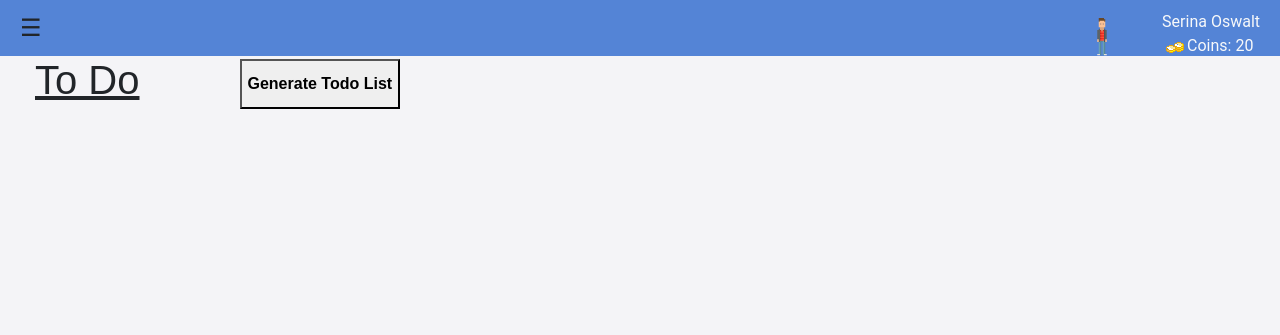
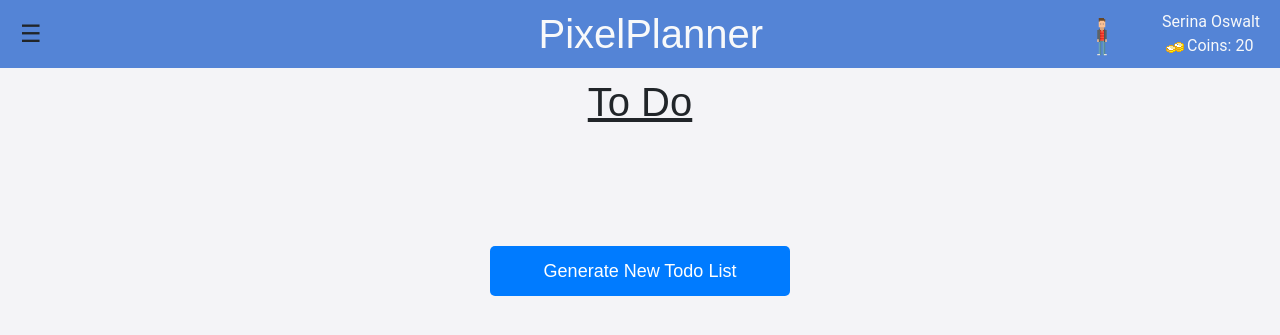
Before and after one commit to Mkidwai1/ITSC-3155-Semester-long-project, a Flask app: page /todo in a window 1280 px wide. Shown: the top 335 px of the page. Run offline with Flask 3, Linux system fonts and the light colour scheme; a user stored in the database is signed in.

Commit message:
CSS added to todolist

```diff
--- a/static/css/styles.css
+++ b/static/css/styles.css
@@ -722,26 +722,63 @@
 
 
 /*To-do List CSS*/
+.todoPageContent{
+    display: flex;
+    flex-direction: column;
+    align-items: center;
+}
+
 .todoHeader{
-    display: flex;
-    flex-direction: row;
-    align-items: center;
-    gap: 100px;
-    margin-left: 35px;
+    margin-bottom: 20px;
+    margin-top: 10px;
     text-decoration: underline;
+    font-family: Arial, sans-serif;
+}
+
+.todoList{
+    margin-bottom: 100px;
 }
 
 .todoItem{
     display: flex;
     flex-direction: row;
+    align-items: center;
+    font-size: larger;
+    font-family: Arial, sans-serif;
+    margin-bottom:2px;
 }
 
-.finished{
+.checkButton{
     margin-right:10px;
     height: 50px;
     font-weight: bold;
     font-size: medium;
+    width:50px;
+    background-color: white;
 }
+
+.checkButton:hover{
+    background-color: gainsboro;
+}
+
+ .fa-solid{
+    color:#28a745;
+    font-size: xx-large;
+ }
+
+ .newListButton{
+    width:300px;
+    height: 50px;
+    font-size: large;
+    background-color: #007bff;
+    color:white;
+    border:none;
+    border-radius: 5px;
+ }
+
+ .newListButton:hover{
+    background-color: #0056b3;
+ }
 
 /*dashboard elements*/
 .rounded {
--- a/templates/todo.html
+++ b/templates/todo.html
@@ -2,27 +2,24 @@
 <html lang="en">
 
 <head>
-  <title>Todo</title>
+    <title>To-Do List</title>
     <meta charset="utf-8">
     <meta name="viewport" content="width=device-width, initial-scale=1">
     <link rel="stylesheet" href="https://cdn.jsdelivr.net/npm/bootstrap@4.6.2/dist/css/bootstrap.min.css">
     <link rel="stylesheet" href="/static/css/styles.css">
-  <script src="https://cdn.jsdelivr.net/npm/jquery@3.6.4/dist/jquery.slim.min.js"></script>
-  <script src="https://cdn.jsdelivr.net/npm/popper.js@1.16.1/dist/umd/popper.min.js"></script>
-  <script src="https://cdn.jsdelivr.net/npm/bootstrap@4.6.2/dist/js/bootstrap.bundle.min.js"></script>
+    <link rel="stylesheet" href="https://cdnjs.cloudflare.com/ajax/libs/font-awesome/6.2.0/css/all.min.css">
 </head>
 <header>
     <div class="menu-icon" onmouseover="openNav()" onmouseout="closeNav()">&#9776;</div>
+        <h1>PixelPlanner</h1>
         <div class="profile-info">
             <img src="{{ url_for('static', filename='images/pixelAvatar.png') }}" alt="Player Avatar" class="avatar">
             <div class="player-info">
                  <span class="player-name">{{session.get('user_name', 'Guest')}}</span>
                  <span class="player-coins"><img src="{{ url_for('static', filename='images/coin.png') }}" alt="Coin">Coins: {{ user.coins }}</span>
+            </div>
+        </div>
 </header>
-<div class="todoHeader">
-    <h1>To Do</h1>
-    <a href="/generateList"><button class="finished">Generate Todo List</button></a>
-</div>
 <body>
     <div id="navbar" class="sidenav" onmouseover="openNav()" onmouseout="closeNav()">
         <a href="{{ url_for('dashboard') }}">Dashboard</a>
@@ -38,11 +35,15 @@
             <a href="{{ url_for('logout') }}">Logout</a>
         {% endif %}
     </div>
-    <ul>
+    <div class="todoPageContent">
+        <h1 class="todoHeader">To Do</h1>
+        <ul class="todoList">
             {% for assignment in assignments %}
-        <li class="todoItem"><a href="/delete/{{assignment.assignmentID}}"><button class="finished">Finished</button></a><p>{{ assignment }}</p></li>
+                <li class="todoItem"><a href="/delete/{{assignment.assignmentID}}"><button class="checkButton"><i class="fa-solid fa-check"></i></button></a><p>{{ assignment }}</p></li>
             {% endfor %}
         </ul>
+        <a href="/generateList"><button class="newListButton">Generate New Todo List</button></a>
+    </div>
     <script src="{{ url_for('static', filename='js/script.js') }}"></script>
 </body>
 </html>
```
Also changed, not shown: instance/database.db. Lines whose indentation alone changed are shown as unchanged.
